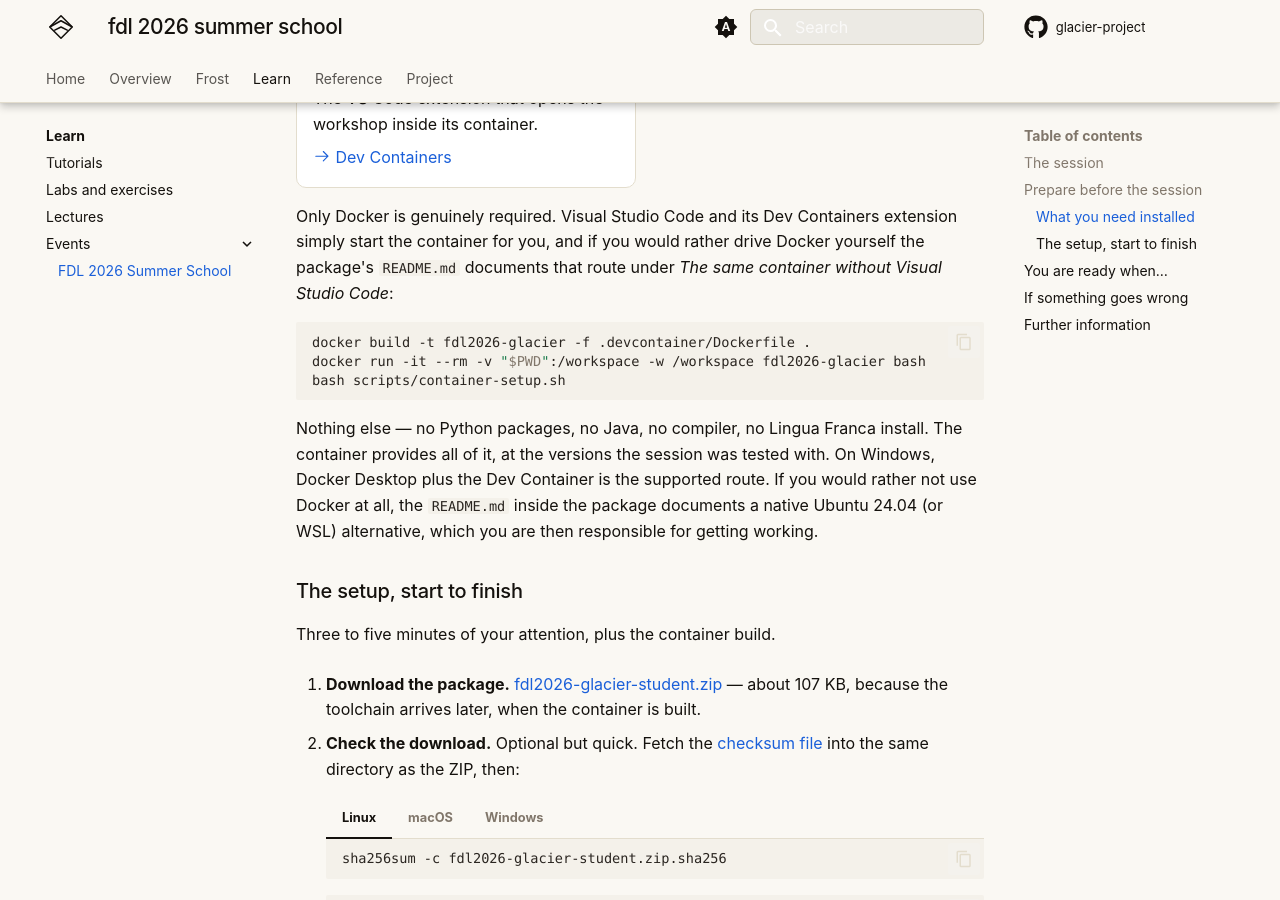
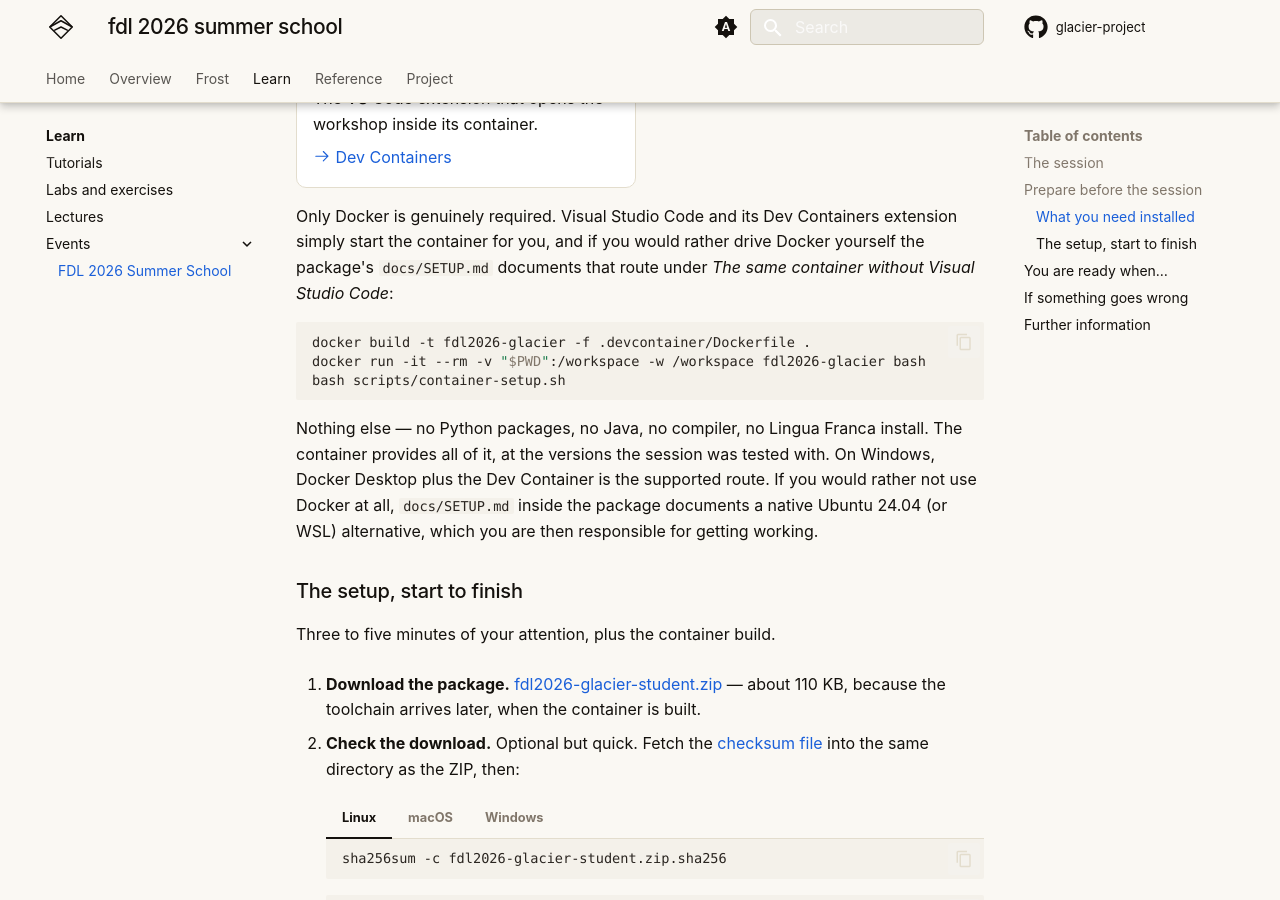
Before and after one commit to glacier-project/glacier-website, an MkDocs documentation site: the page built from docs/learn/events/fdl-2026.md, in a window 1280 px wide and 900 px high, scrolled down 1806 px. Built offline with MkDocs 1.6.1 and Material for MkDocs 9.7.7, drawn with Linux system fonts in a browser that asks for light colours; some of the changed text lies outside the part shown.

Commit message:
fdl-2026: update package digest and size, follow the moved setup guide
The package was rebuilt twice today: once for the restructured exercise
files and participant docs, once for the corrected exercise 02 model.
The digest and the download size both move with it.

Setup and troubleshooting no longer live in the package README. They
were split into docs/SETUP.md and docs/TROUBLESHOOTING.md, so the two
places that sent readers to README.md for the plain-Docker route and the
native Ubuntu alternative now name the file that actually holds them.

The Summer School programme has published the session time, 16:00-18:00.
The room is still not listed.

````diff
--- a/docs/learn/events/fdl-2026.md
+++ b/docs/learn/events/fdl-2026.md
@@ -76,8 +76,8 @@ nothing else to install and no repository to clone.
 
 Only Docker is genuinely required. Visual Studio Code and its Dev Containers
 extension simply start the container for you, and if you would rather drive
-Docker yourself the package's `README.md` documents that route under *The same
-container without Visual Studio Code*:
+Docker yourself the package's `docs/SETUP.md` documents that route under *The
+same container without Visual Studio Code*:
 
 ```bash
 docker build -t fdl2026-glacier -f .devcontainer/Dockerfile .
@@ -88,7 +88,7 @@ bash scripts/container-setup.sh
 Nothing else — no Python packages, no Java, no compiler, no Lingua Franca
 install. The container provides all of it, at the versions the session was
 tested with. On Windows, Docker Desktop plus the Dev Container is the supported
-route. If you would rather not use Docker at all, the `README.md` inside the
+route. If you would rather not use Docker at all, `docs/SETUP.md` inside the
 package documents a native Ubuntu 24.04 (or WSL) alternative, which you are then
 responsible for getting working.
 
@@ -98,7 +98,7 @@ Three to five minutes of your attention, plus the container build.
 
 1.  **Download the package.**
     [fdl2026-glacier-student.zip](https://github.com/glacier-project/glacier-downloads/releases/download/fdl-2026/fdl2026-glacier-student.zip)
-    — about 107 KB, because the toolchain arrives later, when the container is
+    — about 110 KB, because the toolchain arrives later, when the container is
     built.
 
 2.  **Check the download.** Optional but quick. Fetch the
````
Also changed, not shown: other parts of docs/learn/events/fdl-2026.md (+2 -2 lines).
